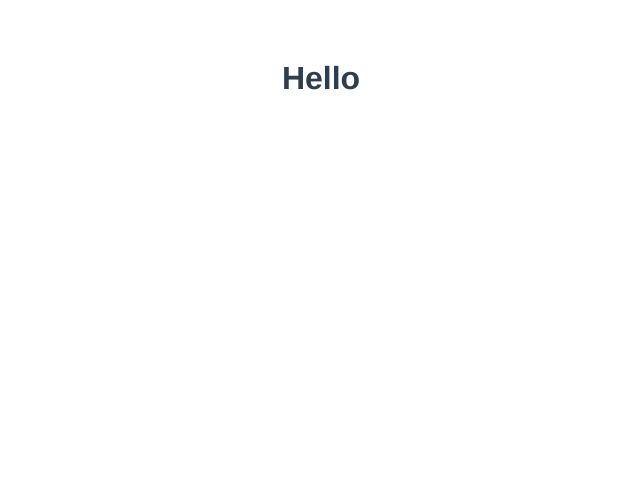
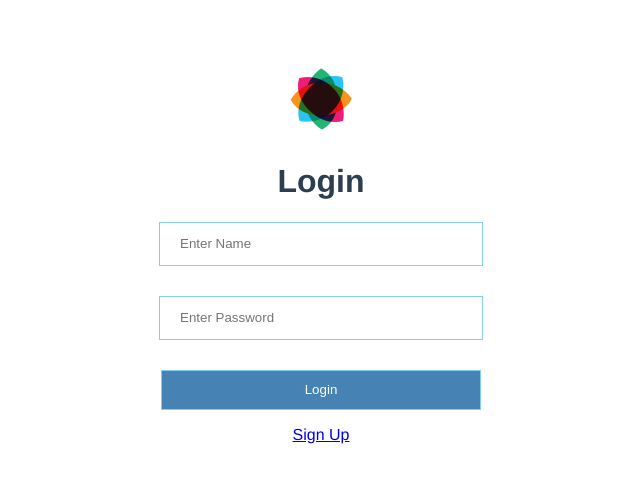
Before and after one commit to elenazah36/DT_Project_NIE, a Vue app in the folder dt_project/: page /login in a window 1280 px wide. Before the commit this address had no page. Shown: the top 482 px of the page, without its empty margins (319-959 px from the left). Built offline with nearby package versions, Linux system fonts and the light colour scheme.

Commit message:
dt_project

```diff
--- a/dt_project/db/db.json
+++ b/dt_project/db/db.json
@@ -1,44 +1,32 @@
 {
   "user": [
     {
-      "username": "elena",
+      "username": "nicoleta",
       "password": "12345",
       "id": 1
     },
     {
-      "username": "nico",
-      "password": "7777",
+      "username": "elena",
+      "password": "12345",
       "id": 2
     },
     {
       "username": "ilie",
-      "password": "789456123",
+      "password": "12345",
       "id": 3
     },
     {
       "username": "man",
-      "password": "2020",
+      "password": "12345",
       "id": 4
-    },
-    {
-      "username": "man",
-      "password": "2020",
-      "id": 5
-    },
-    {
-      "username": "dragos",
-      "password": "852",
-      "id": 6
     },
     {
       "username": "rehana",
       "password": "333",
-      "id": 7
+      "id": 5
     },
     {
-      "username": "valeria",
-      "password": "1523",
-      "id": 8
+      "id": 6
     }
   ]
 }
--- a/dt_project/package.json
+++ b/dt_project/package.json
@@ -11,7 +11,7 @@
     "axios": "^0.27.2",
     "core-js": "^3.8.3",
     "vue": "^3.2.13",
-    "vue-router": "^4.0.13"
+    "vue-router": "^4.0.15"
   },
   "devDependencies": {
     "@babel/core": "^7.12.16",
--- a/dt_project/src/App.vue
+++ b/dt_project/src/App.vue
@@ -1,14 +1,8 @@
 <template>
-
-<!--  <img alt= "Vue logo" src="./assets/logo_dt.png">
-  <SignUp /> -->
 <router-view />
-<h1>Hello</h1>
 </template>
 
-
 <script>
-
 export default {
   name: 'App'
 }
@@ -23,4 +17,27 @@ export default {
   color: #2c3e50;
   margin-top: 60px;
 }
+
+.logo{
+    width:100px
+}
+.register input, .login input{
+    width: 300px;
+    height: 40px;
+    padding-left: 20px;
+    display: block;
+    margin-bottom: 30px;
+    margin-right: auto;
+    margin-left: auto;
+    border: 1px solid skyblue;
+
+}
+.register button, .login button{
+    width: 320px;
+    height: 40px;
+    border: 1px solid skyblue;
+    background: steelblue;
+    color: #fff;
+    cursor: pointer;
+}
 </style>
--- a/dt_project/src/components/Home.vue
+++ b/dt_project/src/components/Home.vue
@@ -1,18 +1,16 @@
 <template>
-
-    <h1> Hello User, Welcome on Home Page</h1>
+<h1>
+    Hello User, Welcome on Home page
+</h1>
 </template>
-
 <script>
 export default {
-    // eslint-disable-next-line
+    //eslint-disable-next-line
     name: 'Home',
-     mounted()
-    {
-        let user= localStorage.getItem('user-info');
-        if(!user)
-        {
-           this.$router.push({ name: 'SignUp' })
+      mounted(){
+        let user = localStorage.getItem('user-info');
+        if(!user){
+            this.$router.push({name:'SignUp'})
         }
     }
 
--- /dev/null
+++ b/dt_project/src/components/Login.vue
@@ -0,0 +1,52 @@
+<template>
+<img alt="Vue logo" src="../assets/logo_dt.png">
+
+<h1>
+    Login
+</h1>
+<div class="login">
+    <input type="text" v-model="username" placeholder="Enter Name" />
+    <input type="password" v-model="password" placeholder="Enter Password" />
+    <button v-on:click="login">Login</button>
+    <p>
+    <router-link to="/sign-up">Sign Up</router-link>
+    </p>
+</div>
+</template>
+
+<script>
+import axios from 'axios'
+export default {
+    //eslint-disable-next-line
+    name:'Login',
+    data()
+    {
+        return {
+            username:'',
+            password:'',
+        }
+    },
+    methods:{
+        async login()
+        {
+            let result = await axios.get(
+                `http://localhost:3000/user?username=${this.username}&password=${this.password}`
+            )
+
+             if(result.status==200 && result.data.length>0)
+            {
+                localStorage.setItem("user-info", JSON.stringify(result.data[0]))
+                this.$router.push({name:'Home'})
+            }
+            console.warn(result)
+        }
+
+    },
+    mounted(){
+        let user = localStorage.getItem('user-info');
+        if(user){
+            this.$router.push({name:'Home'})
+        }
+    }
+}
+</script>
--- a/dt_project/src/components/SignUp.vue
+++ b/dt_project/src/components/SignUp.vue
@@ -1,62 +1,64 @@
 <template>
+<img alt="Vue logo" src="../assets/logo_dt.png">
 
-    <img alt="Vue logo" src="../assets/logo_dt.png">
-
-    <h1> Sign Up</h1>
-
-    <div class="register">
-        <input type="text" v-model="username" placeholder="Enter Name" />
-        <input type="password" v-model="password" placeholder="Enter Password" />
-        <button v-on:click="signUp">Sign Up</button>
-    </div>
+<h1>
+    Sign Up
+</h1>
+<div class="register">
+    <input type="text" v-model="username" placeholder="Enter Name" />
+    <input type="password" v-model="password" placeholder="Enter Password" />
+    <button v-on:click="signUp">Sign Up</button>
+    <p>
+    <router-link to="/login">Login</router-link>
+    </p>
+</div>
 </template>
 
 <script>
 import axios from 'axios'
-export default {
+export default{
     name: 'SignUp',
-    data() {
-        return {
+    data()
+    {
+        return{
             username: '',
             password: ''
         }
     },
-
     methods:
     {
-        async signUp() {
-            let result = await axios.post("http://localhost:3000/user", {
-                username: this.username,
-                password: this.password
+       async signUp()
+        {
+            let result = await axios.post("http://localhost:3000/user",{
+                username:this.username,
+                password:this.password
             });
 
             console.warn(result);
-            if (result.status == 201) {
+            if(result.status==201)
+            {
                 localStorage.setItem("user-info", JSON.stringify(result.data))
-                this.$router.push({ name: 'Home' })
+                this.$router.push({name:'Home'})
             }
+
         }
-
-
     },
 
-    mounted()
-    {
-        let user= localStorage.getItem('user-info');
-        if(user)
-        {
-           this.$router.push({ name: 'Home' })
+    mounted(){
+        let user = localStorage.getItem('user-info');
+        if(user){
+            this.$router.push({name:'Home'})
         }
     }
+
 
 }
 </script>
 <style>
-.logo {
-    width: 100px
+.logo{
+    width:100px
 }
-
-.register input {
+.register input{
     width: 300px;
     height: 40px;
     padding-left: 20px;
@@ -67,8 +69,7 @@ export default {
     border: 1px solid skyblue;
 
 }
-
-.register button {
+.register button{
     width: 320px;
     height: 40px;
     border: 1px solid skyblue;
--- a/dt_project/src/routers.js
+++ b/dt_project/src/routers.js
@@ -1,7 +1,7 @@
 import Home from "./components/Home.vue";
 import SignUp from "./components/SignUp.vue";
-import {createRouter, createWebHistory} from "vue-router";
-
+import { createRouter, createWebHistory } from "vue-router";
+import Login from "./components/Login.vue";
 const routes = [
     {
         name: "Home",
@@ -12,15 +12,21 @@ const routes = [
     {
         name: "SignUp",
         component: SignUp,
-        path: "/sign-up"
+        path: "/sign-up",
+    },
+
+    {
+        name: "Login",
+        component: Login,
+        path: "/login",
     }
+
 ];
-
 
 const router = createRouter({
     history: createWebHistory(),
     routes,
+
 })
 
-
 export default router;
```
Also changed, not shown: dt_project/src/main.js (+6 -5 lines), 1 other file (tests, documents, lock files or other folders).
